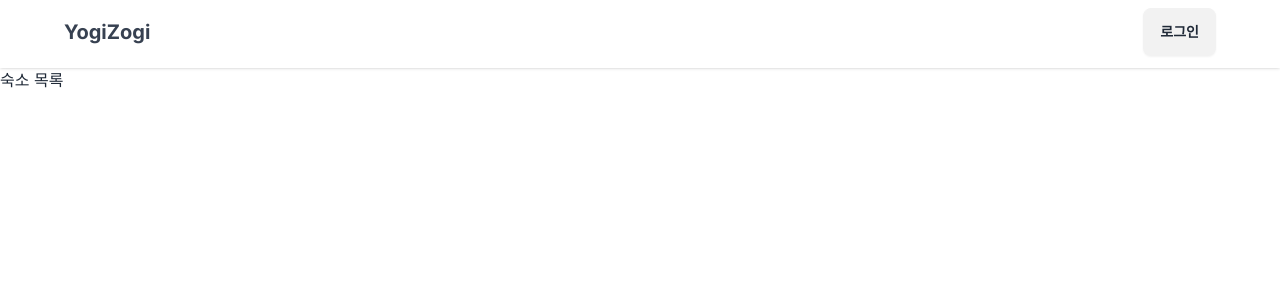
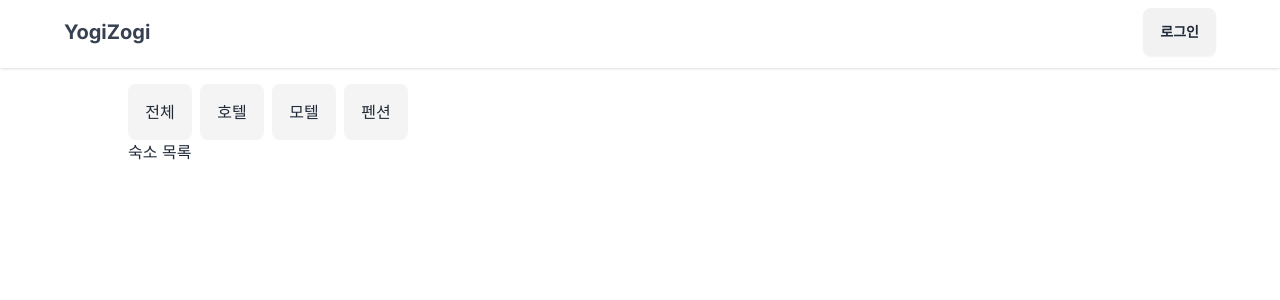
Before and after one commit to cloudedpanther/yogizogi_next, a Next.js app: page /accommodationList in a window 1280 px wide. Shown: the top 300 px of the page. Built offline with nearby package versions, Linux system fonts and the light colour scheme.

Commit message:
add category selects

```diff
--- /dev/null
+++ b/app/accommodationList/constants.ts
@@ -0,0 +1 @@
+export const CategoryStyle = `w-16 h-14 rounded-lg bg-zinc-100 hover:bg-zinc-300 cursor-pointer flex justify-center items-center`;
--- a/app/accommodationList/page.tsx
+++ b/app/accommodationList/page.tsx
@@ -1,3 +1,36 @@
+import { CategoryStyle } from './constants';
+
 export default function AccommodationList() {
-  return <div className="w-full">숙소 목록</div>;
+  return (
+    <div className="w-[1024px] mx-auto">
+      <form className="mt-4">
+        <section className="flex gap-2">
+          <label htmlFor="all" className={CategoryStyle}>
+            <p>전체</p>
+          </label>
+          <label htmlFor="hotel" className={CategoryStyle}>
+            <p>호텔</p>
+          </label>
+          <label htmlFor="motel" className={CategoryStyle}>
+            <p>모텔</p>
+          </label>
+          <label htmlFor="cottage" className={CategoryStyle}>
+            <p>펜션</p>
+          </label>
+          <>
+            <input type="radio" name="category" id="all" className="hidden" />
+            <input type="radio" name="category" id="hotel" className="hidden" />
+            <input type="radio" name="category" id="motel" className="hidden" />
+            <input
+              type="radio"
+              name="category"
+              id="cottage"
+              className="hidden"
+            />
+          </>
+        </section>
+      </form>
+      <section>숙소 목록</section>
+    </div>
+  );
 }
```
